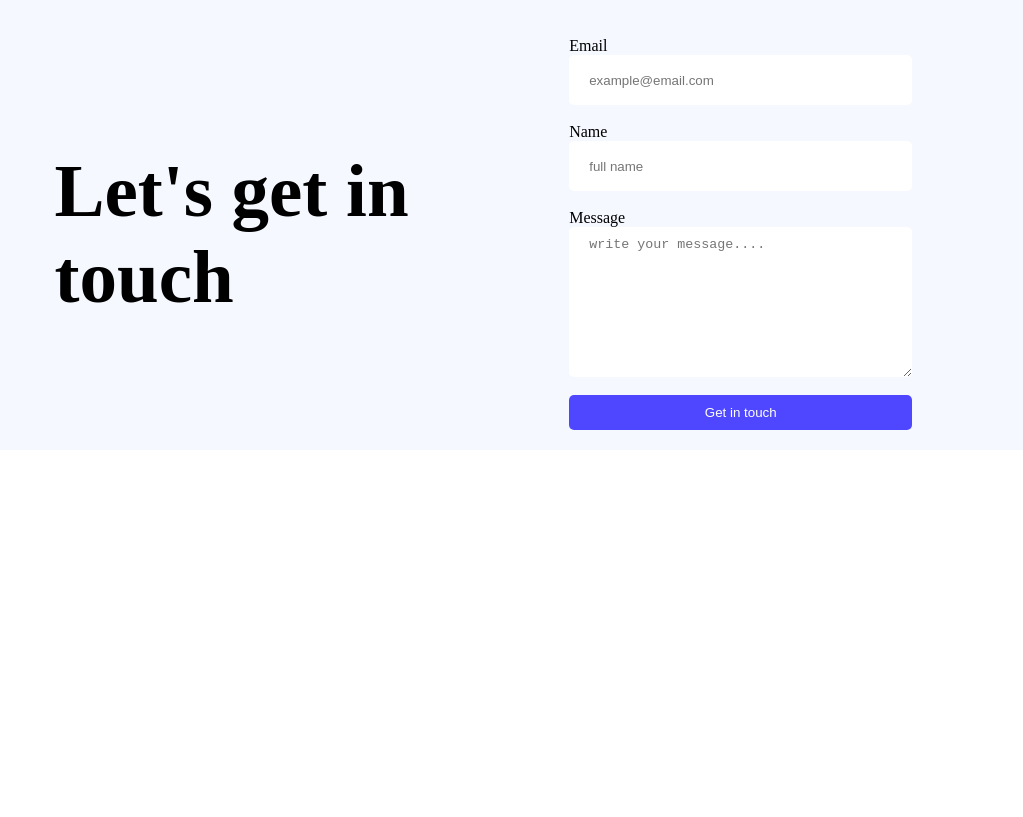
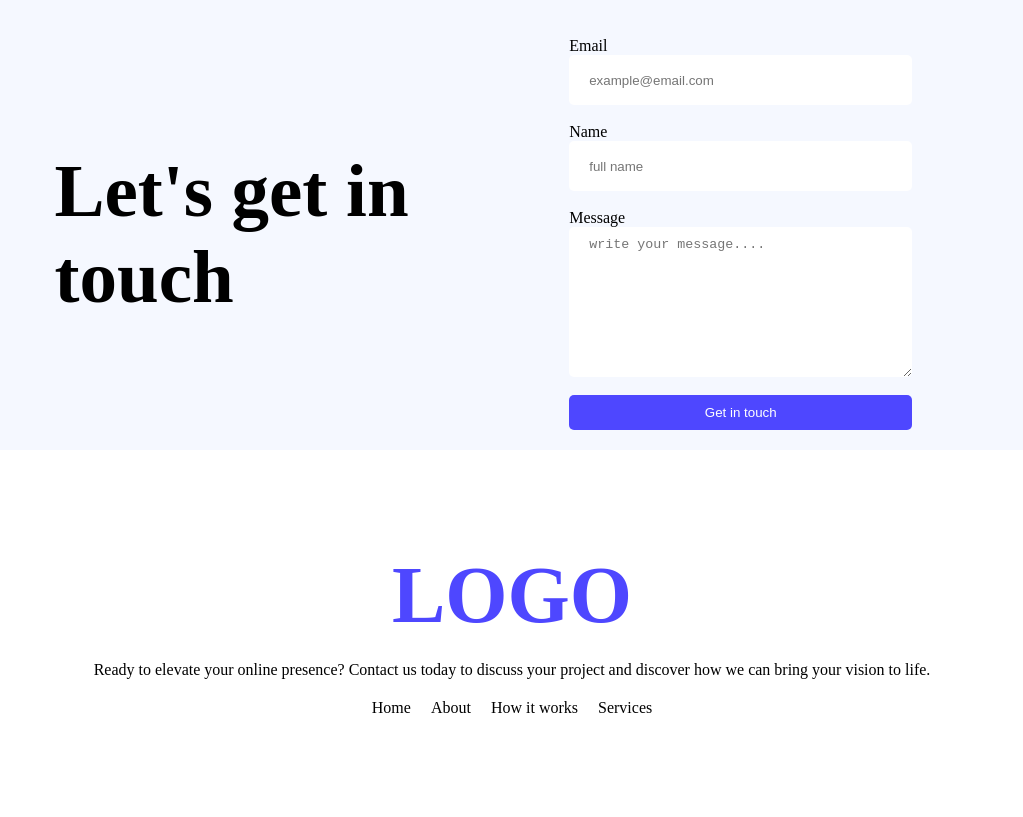
Before and after one commit to BK-Bagchi/landing-launchpad, a plain HTML site: page index.html in a window 1280 px wide. Shown: the part 1184-2001 px from the top of the page, without its empty margins (128-1151 px from the left). Before the commit the page ends 1634 px from the top, so only its background shows below. Drawn offline with Linux system fonts and the light colour scheme.

Commit message:
Footer section done

```diff
--- a/index.html
+++ b/index.html
@@ -70,5 +70,20 @@
         </div>
       </main>
     </section>
+    <footer class="footer">
+      <main>
+        <h1>LOGO</h1>
+        <p>
+          Ready to elevate your online presence? Contact us today to discuss
+          your project and discover how we can bring your vision to life.
+        </p>
+        <ul>
+          <li>Home</li>
+          <li>About</li>
+          <li>How it works</li>
+          <li>Services</li>
+        </ul>
+      </main>
+    </footer>
   </body>
 </html>
--- a/style.css
+++ b/style.css
@@ -142,3 +142,25 @@ form textarea {
 form textarea {
   height: 150px;
 }
+.footer {
+  width: 100%;
+  padding: 100px 30px;
+  display: flex;
+  justify-content: center;
+}
+.footer main {
+  width: 75%;
+  display: flex;
+  flex-direction: column;
+  align-items: center;
+  gap: 20px;
+}
+.footer main h1 {
+  color: #4e47ff;
+  font-size: 80px;
+}
+.footer ul {
+  display: flex;
+  list-style: none;
+  gap: 20px;
+}
```
